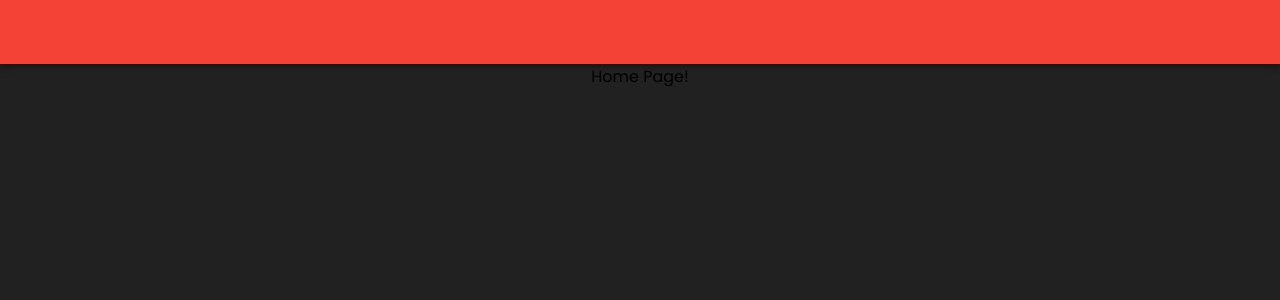
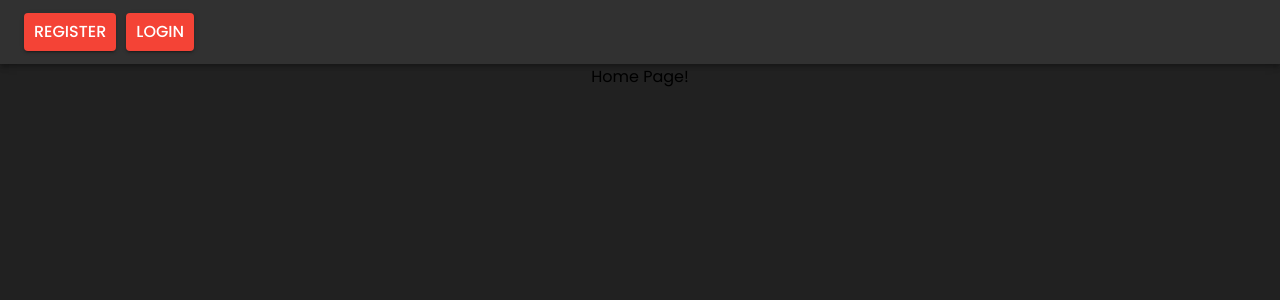
Before and after one commit to Devorein/yuplod, a React (Create React App) app in the folder frontend/: page / in a window 1280 px wide. Shown: the top 300 px of the page. Built offline with nearby package versions, Linux system fonts and the light colour scheme.

Commit message:
F: Fixed styling for Navbar

```diff
--- a/frontend/src/components/Navbar/index.tsx
+++ b/frontend/src/components/Navbar/index.tsx
@@ -1,32 +1,16 @@
 import AppBar from '@material-ui/core/AppBar';
 import Button from '@material-ui/core/Button';
-import { createStyles, makeStyles, Theme } from '@material-ui/core/styles';
 import Toolbar from '@material-ui/core/Toolbar';
 import React from 'react';
 
-const useStyles = makeStyles((theme: Theme) =>
-  createStyles({
-    root: {
-      flexGrow: 1,
-    },
-    menuButton: {
-      marginRight: theme.spacing(2),
-    },
-    title: {
-      flexGrow: 1,
-    },
-  }),
-);
 
 export default function Navbar() {
-  const classes = useStyles();
-
   return (
-    <div className={classes.root}>
-      <AppBar position="static">
+    <div className='flex-1'>
+      <AppBar position="static" className="bg-base">
         <Toolbar>
-          <Button color="primary">Register</Button>
-          <Button color="primary">Login</Button>
+          <Button variant="contained" color="primary" className={`fs-16 mr-10`}>Register</Button>
+          <Button variant="contained" color="primary" className={`fs-16`}>Login</Button>
         </Toolbar>
       </AppBar>
     </div>
--- a/frontend/src/utils/generateDynamicStyleClasses.ts
+++ b/frontend/src/utils/generateDynamicStyleClasses.ts
@@ -30,6 +30,12 @@ export function generateDynamicStyleClasses() {
       },
       '& .bg-opposite_light': {
         background: theme.color.opposite_light
+      },
+      '& .color-primary': {
+        color: theme.palette.text.primary
+      },
+      '& .color-secondary': {
+        color: theme.palette.text.secondary
       }
     }
   }))();
--- a/frontend/src/utils/generateTheme.ts
+++ b/frontend/src/utils/generateTheme.ts
@@ -62,6 +62,9 @@ export function generateTheme() {
       },
       primary: {
         main: red[500]
+      },
+      background: {
+        default: color.base
       }
     },
     typography: {
@@ -70,6 +73,19 @@ export function generateTheme() {
     },
     color,
     overrides: {
+      MuiToolbar: {
+        regular: {
+          minHeight: 'fit-content'
+        }
+      },
+      MuiButton: {
+        root: {
+          paddingLeft: 10,
+          paddingRight: 10,
+          paddingTop: 5,
+          paddingBottom: 5
+        }
+      },
       MuiTab: {
         wrapper: {
           fontWeight: 'bold',
@@ -85,15 +101,6 @@ export function generateTheme() {
             height: 30,
             width: 30
           }
-        }
-      },
-      MuiButton: {
-        outlined: {
-          borderRadius: 10
-        },
-        root: {
-          paddingTop: 15,
-          paddingBottom: 15
         }
       },
       MuiOutlinedInput: {
```
